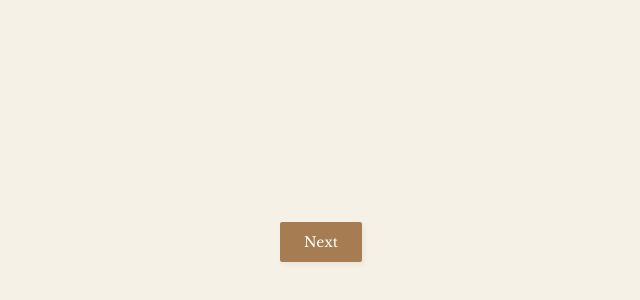
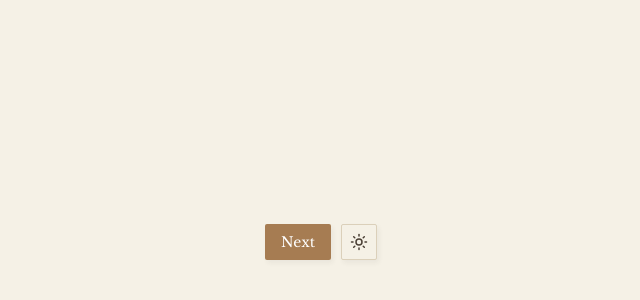
Before and after one commit to mancuoj-collective/next-tmpl-lite, a Next.js app: page / in a window 1280 px wide. Shown: the part 158-458 px from the top of the page, without its empty margins (319-959 px from the left). Built offline with nearby package versions, Linux system fonts and the light colour scheme.

Commit message:
feat: theme toggle

```diff
--- a/eslint.config.mjs
+++ b/eslint.config.mjs
@@ -4,6 +4,6 @@ export default antfu({
   formatters: true,
   react: true,
   rules: {
-    "react-refresh/only-export-components": "off",
-  }
+    'react-refresh/only-export-components': 'off',
+  },
 })
--- a/package.json
+++ b/package.json
@@ -19,7 +19,7 @@
   },
   "devDependencies": {
     "@antfu/eslint-config": "^4.13.2",
-    "@eslint-react/eslint-plugin": "^1.49.0",
+    "@eslint-react/eslint-plugin": "^1.50.0",
     "@tailwindcss/postcss": "^4.1.7",
     "@types/node": "^20.17.50",
     "@types/react": "^19.1.5",
--- a/src/app/layout.tsx
+++ b/src/app/layout.tsx
@@ -1,4 +1,5 @@
 import type { Metadata } from 'next'
+import { ThemeProvider } from 'next-themes'
 import { IBM_Plex_Mono, Libre_Baskerville, Lora } from 'next/font/google'
 import { cn } from '@/lib/utils'
 import '@/styles/globals.css'
@@ -35,7 +36,7 @@ export default function RootLayout({
   children: React.ReactNode
 }>) {
   return (
-    <html lang="en">
+    <html lang="en" suppressHydrationWarning>
       <body
         className={cn(
           fontSans.variable,
@@ -44,7 +45,9 @@ export default function RootLayout({
           'font-sans antialiased',
         )}
       >
-        {children}
+        <ThemeProvider attribute="class" storageKey="next-tmpl-theme">
+          {children}
+        </ThemeProvider>
       </body>
     </html>
   )
--- a/src/app/page.tsx
+++ b/src/app/page.tsx
@@ -1,9 +1,13 @@
+import { ThemeToggle } from '@/components/theme-toggle'
 import { Button } from '@/components/ui/button'
 
 export default function Home() {
   return (
     <div className="flex flex-col items-center justify-center h-svh">
-      <Button size="lg">Next</Button>
+      <div className="flex items-center gap-2.5">
+        <Button>Next</Button>
+        <ThemeToggle />
+      </div>
     </div>
   )
 }
--- /dev/null
+++ b/src/components/theme-toggle.tsx
@@ -0,0 +1,28 @@
+'use client'
+
+import { MoonIcon, SunIcon } from 'lucide-react'
+import { useTheme } from 'next-themes'
+import { Button } from '@/components/ui/button'
+
+export function ThemeToggle() {
+  const { resolvedTheme, setTheme } = useTheme()
+
+  function switchTheme() {
+    setTheme(resolvedTheme === 'dark' ? 'light' : 'dark')
+  }
+
+  function toggleTheme() {
+    if (!document.startViewTransition) {
+      switchTheme()
+    }
+    document.startViewTransition(switchTheme)
+  }
+
+  return (
+    <Button variant="outline" size="icon" onClick={toggleTheme}>
+      <SunIcon className="size-4.5 rotate-0 scale-100 transition-all dark:-rotate-90 dark:scale-0" />
+      <MoonIcon className="absolute size-4.5 rotate-90 scale-0 transition-all dark:rotate-0 dark:scale-100" />
+      <span className="sr-only">Toggle theme</span>
+    </Button>
+  )
+}
--- a/src/styles/globals.css
+++ b/src/styles/globals.css
@@ -199,3 +199,40 @@
   background: var(--foreground);
   color: var(--background);
 }
+
+/* view transition */
+::view-transition-group(root) {
+  animation-duration: 0.7s;
+  animation-timing-function: var(--expo-out);
+}
+
+::view-transition-new(root) {
+  animation-name: reveal-light;
+}
+
+::view-transition-old(root),
+.dark::view-transition-old(root) {
+  z-index: -1;
+  animation: none;
+}
+.dark::view-transition-new(root) {
+  animation-name: reveal-dark;
+}
+
+@keyframes reveal-dark {
+  from {
+    clip-path: polygon(50% -71%, -50% 71%, -50% 71%, 50% -71%);
+  }
+  to {
+    clip-path: polygon(50% -71%, -50% 71%, 50% 171%, 171% 50%);
+  }
+}
+
+@keyframes reveal-light {
+  from {
+    clip-path: polygon(171% 50%, 50% 171%, 50% 171%, 171% 50%);
+  }
+  to {
+    clip-path: polygon(171% 50%, 50% 171%, -50% 71%, 50% -71%);
+  }
+}
```
Also changed, not shown: src/components/theme/provider.tsx (deleted), src/components/theme/toggle.tsx (deleted), 1 other file (tests, documents, lock files or other folders).
